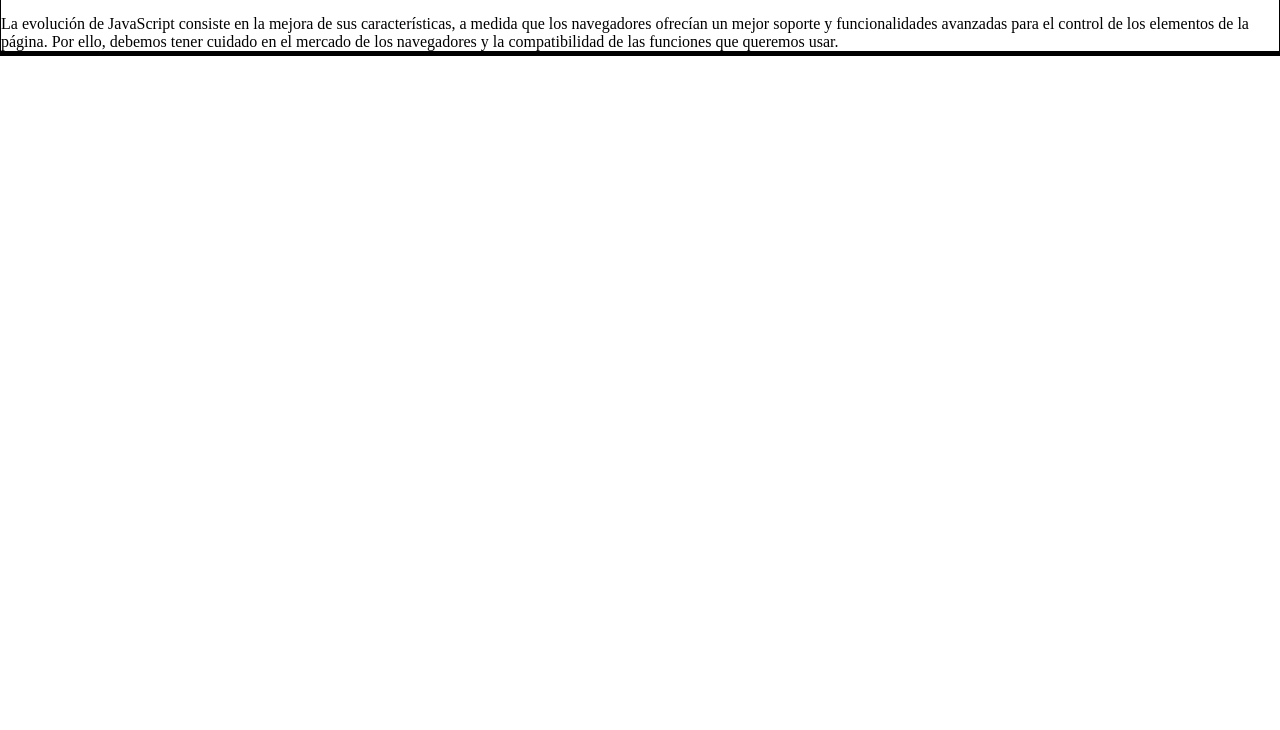
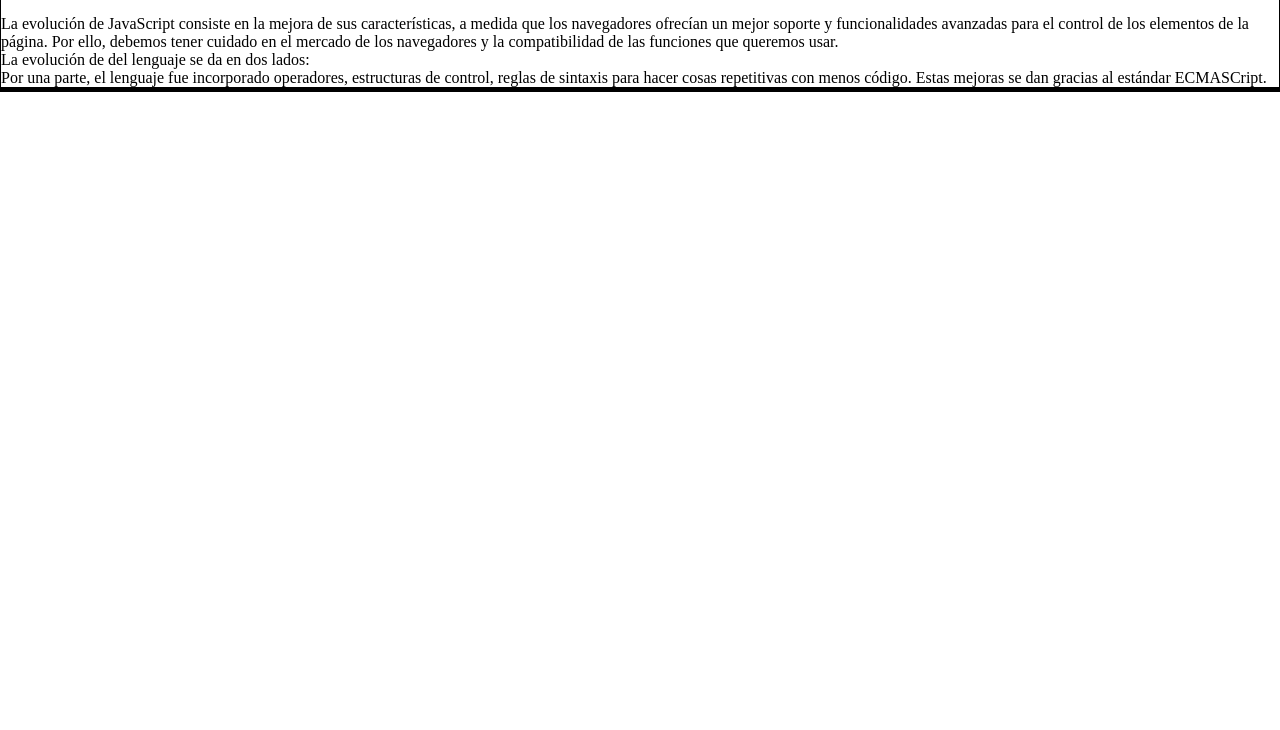
Before and after one commit to Balsero300/Trabajo-de-investigaci-n-JS, a plain HTML site: page index.html in a window 1280 px wide. Shown: the part 70-800 px from the top of the page. Drawn offline with Linux system fonts and the light colour scheme.

Commit message:
Agrego lista desordenada

```diff
--- a/index.html
+++ b/index.html
@@ -15,6 +15,10 @@
         <article class="cont">
             <h1>JavaScript</h1><br>
             <p>La evolución de JavaScript consiste en la mejora de sus características, a medida que los navegadores ofrecían un mejor soporte y funcionalidades avanzadas para el control de los elementos de la página. Por ello, debemos tener cuidado en el mercado de los navegadores y la compatibilidad de las funciones que queremos usar.</p>
+            <p>La evolución de del lenguaje se da en dos lados:</p>
+            <ul>
+                <li>Por una parte, el lenguaje fue incorporado operadores, estructuras de control, reglas de sintaxis para hacer cosas repetitivas con menos código. Estas mejoras se dan gracias al estándar ECMASCript.</li>
+            </ul>
         </article>
         <nav class="ind">
 
```
